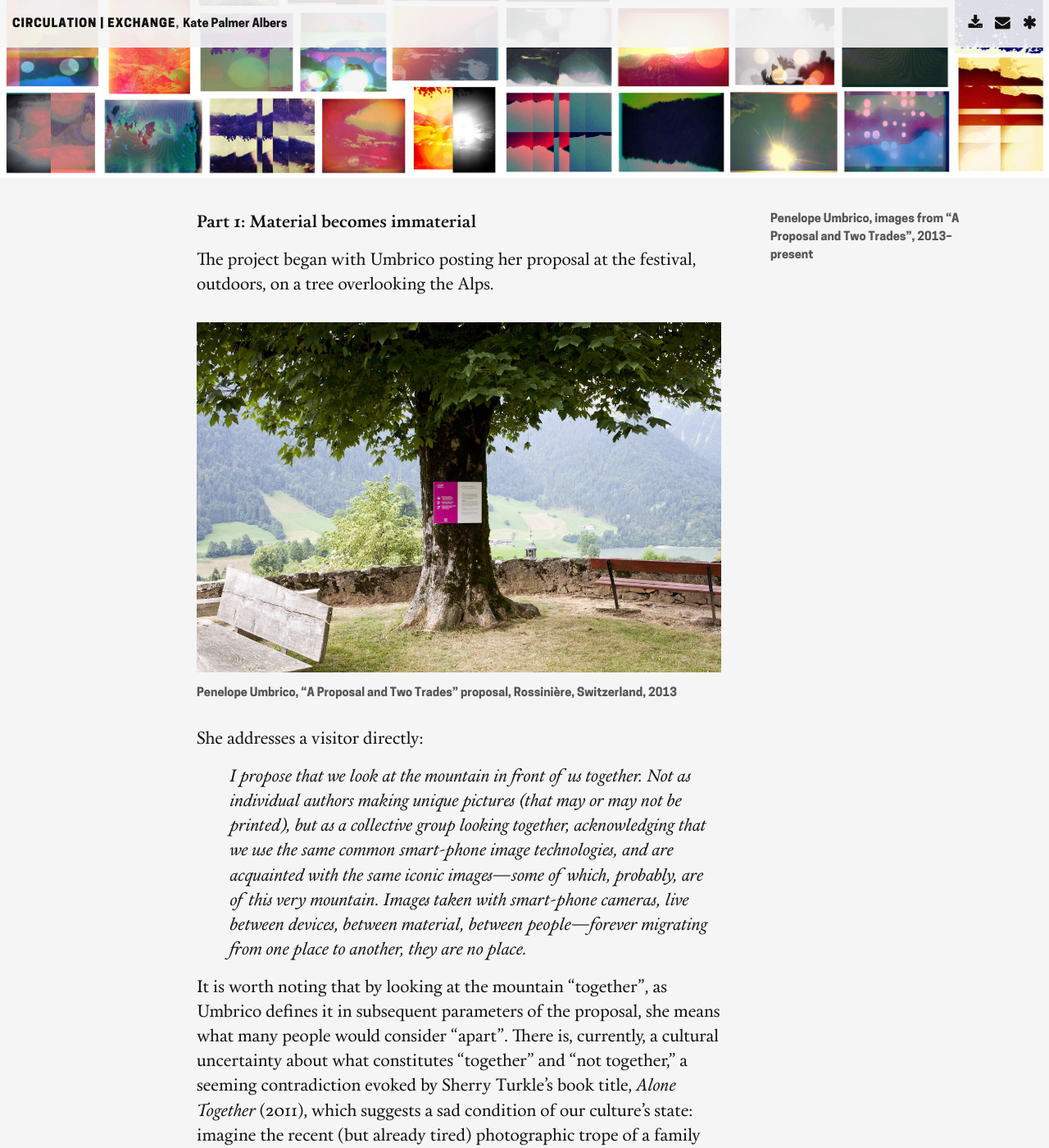
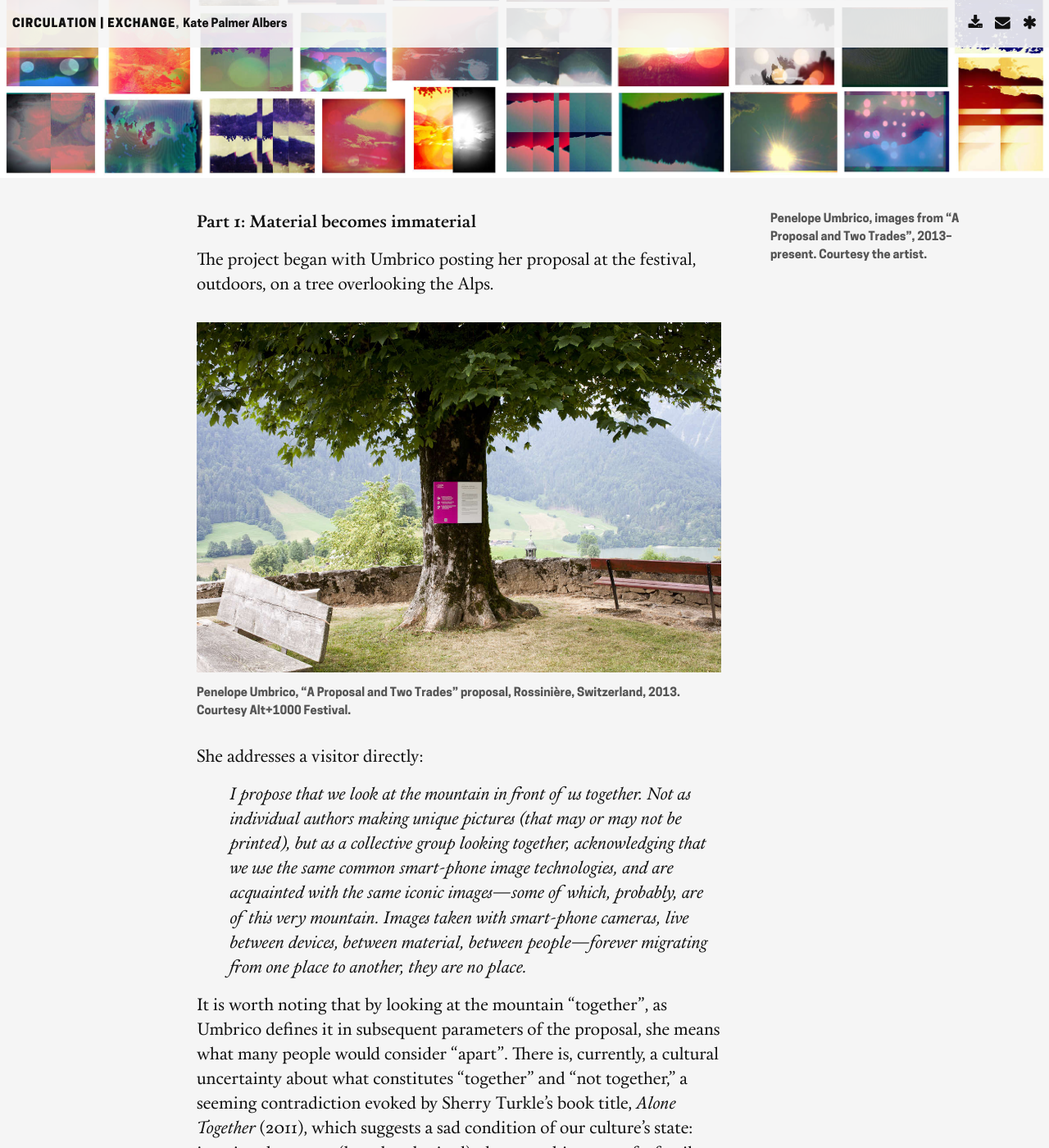
Before and after one commit to katepalbers/circ-exchg, a Jekyll site: the page built from _posts/2015-09-30-proposalandtwotrades.md, in a window 1280 px wide and 1400 px high, scrolled down 1110 px. Shown: the whole window at 82% size. Built offline with Jekyll 4.4.1, drawn with Linux system fonts in a browser that asks for light colours; nearby versions of some CDN libraries; some web fonts are replaced; some of the changed text lies outside the part shown.

Commit message:
Image credits + CV upload

```diff
--- a/_posts/2015-09-30-proposalandtwotrades.md
+++ b/_posts/2015-09-30-proposalandtwotrades.md
@@ -16,7 +16,7 @@ Earlier this year, the New York-based artist [Penelope Umbrico](http://www.penel
 <figure class="figure-lg">
 	<img src="../assets/images/umbrico_Images/umbrico_39-Alt+1000 collboration.jpg" alt="" />
 	<figcaption>
-		Penelope Umbrico, images from “A Proposal and Two Trades”, 2013–present
+		Penelope Umbrico, images from “A Proposal and Two Trades”, 2013–present. Courtesy the artist.
 	</figcaption>
 </figure>
 
@@ -27,7 +27,7 @@ The project began with Umbrico posting her proposal at the festival, outdoors, o
 <figure class="figure">
 	<img src="../assets/images/umbrico_Images/altplus_01.jpg" alt="" />
 	<figcaption>
-		Penelope Umbrico, “A Proposal and Two Trades” proposal, Rossinière, Switzerland, 2013
+		Penelope Umbrico, “A Proposal and Two Trades” proposal, Rossinière, Switzerland, 2013. Courtesy Alt+1000 Festival.
 	</figcaption>
 </figure>
 
@@ -46,7 +46,7 @@ In “A Proposal and Two Trades”, Umbrico defines the first “trade” as one
 <figure class="figure">
 	<img src="../assets/images/umbrico_Images/Umbrico_screen_roll_alfred_bornet.jpg" alt="" />
 	<figcaption>
-		Screenshot of an image as it moves through 33 filters on Umbrico's phone
+		Screenshot of an image as it moves through 33 filters on Umbrico's phone. Courtesy the artist.
 	</figcaption>
 </figure>
 
@@ -55,7 +55,7 @@ In a remarkable display of modesty (or, more likely, a provocative abdication of
 <figure class="figure">
 	<img src="../assets/images/umbrico_Images/Umbrico_screen_roll_jonawow.jpg" alt="" />
 	<figcaption>
-		Screenshot of an image as it moves through 19 filters on Umbrico's phone
+		Screenshot of an image as it moves through 19 filters on Umbrico's phone. Courtesty the artist.
 	</figcaption>
 </figure>
 
@@ -68,7 +68,7 @@ Umbrico received, altered, and emailed back 659 images of the mountain in Switze
 <figure class="figure-lg">
 	<img src="../assets/images/umbrico_Images/first 6-IMG_4180.jpg" alt="" />
 	<figcaption>
-		The first six prints Umbrico received from her collaborators
+		The first six prints Umbrico received from her collaborators. Courtesy the artist.
 	</figcaption>
 </figure>
 
@@ -79,7 +79,7 @@ This set of transactions, currently in process, transforms the initially immater
 <figure class="figure">
 	<img src="../assets/images/umbrico_Images/altplus_expo_2015-75.jpg" alt="" />
 	<figcaption>
-		Umbrico's intial iterations of the images, installed at the Alt+1000 festival, July 12–September 21, 2015
+		Umbrico's intial iterations of the images, installed at the Alt+1000 festival, July 12–September 21, 2015. Courtesy Alt+1000 Festival.
 	</figcaption>
 </figure>
 
```
Also changed, not shown: kpa.md (+2 -0 lines), 1 other file.
